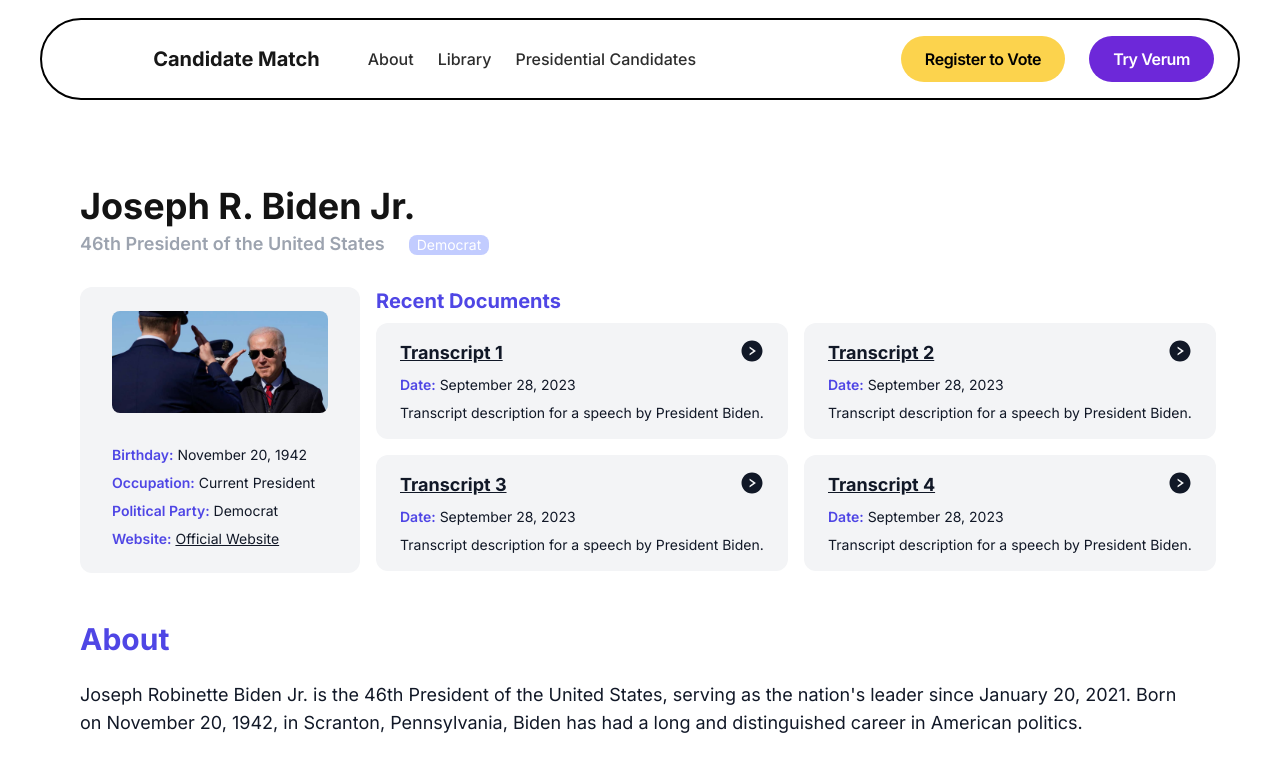
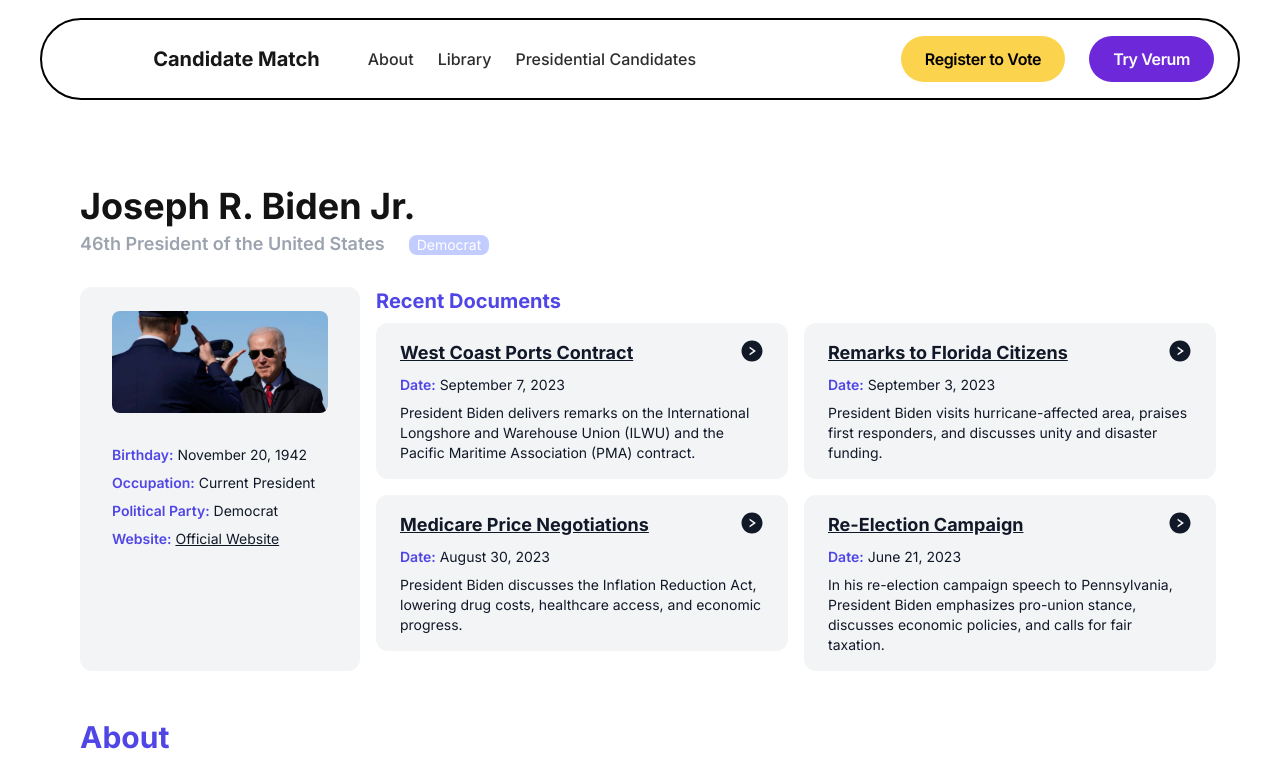
Before and after one commit to Akshat30/political-analyst, a Next.js app in the folder web-app/: page /candidates/biden in a window 1280 px wide. Shown: the top 769 px of the page. Built offline with nearby package versions, Linux system fonts and the light colour scheme.

Commit message:
Added more info on presidential candidates

```diff
--- a/web-app/app/candidates/candidates.js
+++ b/web-app/app/candidates/candidates.js
@@ -56,10 +56,10 @@ export const candidates = {
     ],
     transcripts: [
       {
-        url: "t1url",
-        name: "Transcript 1",
+        url: "https://www.rev.com/blog/transcripts/donald-trump-speaks-to-striking-uaw-members-transcript",
+        name: "Donald Trump Speaks to Striking UAW Members Transcript",
         date: "September 28, 2023",
-        desc: "hi this is some sample text that i am writing that is supposed to be a short description of the speech that this link is referring to.",
+        desc: "Donald Trump discusses auto industry, trade, and foreign policy in Michigan, promises to revitalize American manufacturing.",
       },
       {
         url: "t2url",
--- a/web-app/app/candidates/candidates2.js
+++ b/web-app/app/candidates/candidates2.js
@@ -34,28 +34,28 @@ export const candidates = {
     ],
     transcripts: [
       {
-        url: "t1url",
-        name: "Transcript 1",
-        date: "September 28, 2023",
-        desc: "Transcript description for a speech by President Biden.",
+        url: "https://www.rev.com/blog/transcripts/president-biden-delivers-remarks-on-a-new-contract-covering-americas-west-coast-ports-transcript",
+        name: "West Coast Ports Contract",
+        date: "September 7, 2023",
+        desc: "President Biden delivers remarks on the International Longshore and Warehouse Union (ILWU) and the Pacific Maritime Association (PMA) contract.",
       },
       {
-        url: "t2url",
-        name: "Transcript 2",
-        date: "September 28, 2023",
-        desc: "Transcript description for a speech by President Biden.",
+        url: "https://www.rev.com/blog/transcripts/president-biden-delivers-remarks-reaffirming-his-commitment-to-supporting-the-people-of-florida-transcript",
+        name: "Remarks to Florida Citizens",
+        date: "September 3, 2023",
+        desc: "President Biden visits hurricane-affected area, praises first responders, and discusses unity and disaster funding.",
       },
       {
-        url: "t3url",
-        name: "Transcript 3",
-        date: "September 28, 2023",
-        desc: "Transcript description for a speech by President Biden.",
+        url: "https://www.rev.com/blog/transcripts/biden-addresses-health-care-costs-and-first-drugs-for-medicare-price-negotiations-transcript",
+        name: "Medicare Price Negotiations",
+        date: "August 30, 2023",
+        desc: "President Biden discusses the Inflation Reduction Act, lowering drug costs, healthcare access, and economic progress.",
       },
       {
-        url: "t4url",
-        name: "Transcript 4",
-        date: "September 28, 2023",
-        desc: "Transcript description for a speech by President Biden.",
+        url: "https://www.rev.com/blog/transcripts/biden-kicks-off-re-election-campaign-in-pennsylvania-transcript",
+        name: "Re-Election Campaign",
+        date: "June 21, 2023",
+        desc: "In his re-election campaign speech to Pennsylvania, President Biden emphasizes pro-union stance, discusses economic policies, and calls for fair taxation.",
       },
     ],
   },
@@ -160,28 +160,28 @@ export const candidates = {
     ],
     transcripts: [
       {
-        url: "t1url",
-        name: "Transcript 1",
+        url: "https://www.rev.com/blog/transcripts/donald-trump-speaks-to-striking-uaw-members-transcript",
+        name: "Speech to UAW Members",
         date: "September 28, 2023",
-        desc: "hi this is some sample text that i am writing that is supposed to be a short description of the speech that this link is referring to.",
+        desc: "Donald Trump discusses auto industry, trade, and foreign policy in Michigan, promises to revitalize American manufacturing.",
       },
       {
-        url: "t2url",
-        name: "Transcript 2",
-        date: "September 28, 2023",
-        desc: "hi this is some sample text that i am writing that is supposed to be a short description of the speech that this link is referring to.",
+        url: "https://www.rev.com/blog/transcripts/meet-the-press-full-donald-trump-interview-transcript",
+        name: "Meet The Press Interview",
+        date: "September 18, 2023",
+        desc: "Kristen Walker interviews Donald Trump and talks about the Capitol attack, security, and potential pardons.",
       },
       {
-        url: "t3url",
-        name: "Transcript 3",
-        date: "September 28, 2023",
-        desc: "hi this is some sample text that i am writing that is supposed to be a short description of the speech that this link is referring to.",
+        url: "https://www.rev.com/blog/transcripts/donald-trump-speaks-to-the-pray-vote-stand-summit-on-9-15-23-transcript",
+        name: "Pray, Vote, Stand Summit",
+        date: "September 18, 2023",
+        desc: "Donald trump speaks about American patriots, defending freedom, faith, conservative judges, election integrity, future victory.",
       },
       {
-        url: "t4url",
-        name: "Transcript 4",
-        date: "September 28, 2023",
-        desc: "hi this is some sample text that i am writing that is supposed to be a short description of the speech that this link is referring to.",
+        url: "https://www.rev.com/blog/transcripts/tucker-on-x-debate-night-interview-with-donald-trump-transcript",
+        name: "X Debate Night Interview",
+        date: "August 24, 2023",
+        desc: "Tucker interviews Donald Trump and discusses polls, distrust in media, Bill Barr, Biden, foreign relations, election fraud, and policy plans.",
       },
     ],
   },
```
Also changed, not shown: 1 other file (tests, documents, lock files or other folders).
